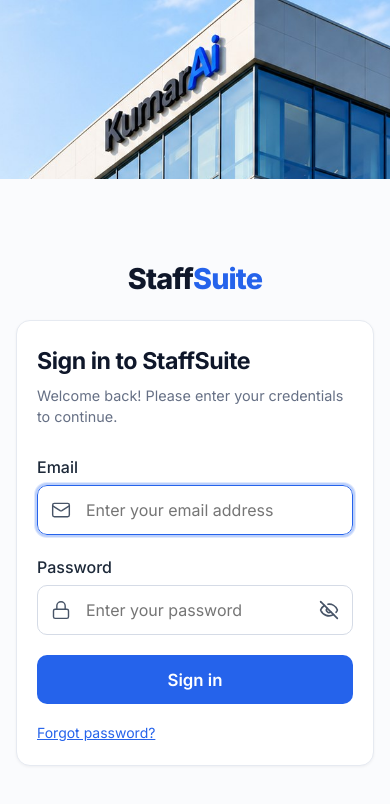
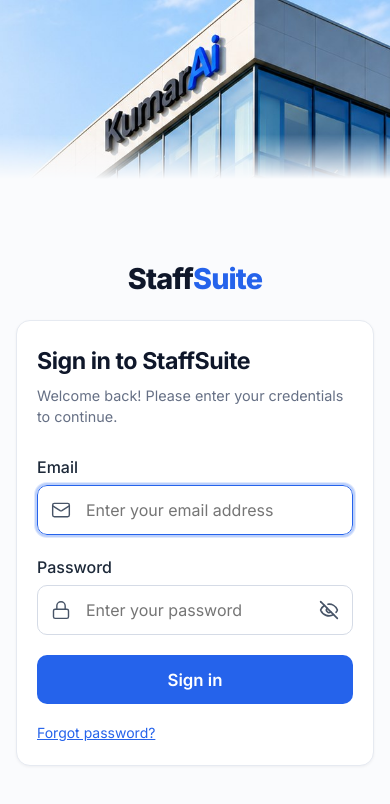
Before and after one commit to Deepak8260/StaffSuite---Employee-Management-HR-Operations-Platform, a React (Vite) app in the folder frontend/: page /login in a window 390 px wide. Shown: the top 804 px of the page. Built offline with nearby package versions, Linux system fonts and the light colour scheme.

Commit message:
Fade the login hero image into the form side instead of a hard edge

```diff
--- a/frontend/src/theme.css
+++ b/frontend/src/theme.css
@@ -318,8 +318,10 @@
 
 /* sign in / forgot / reset: product panel on the left, form card on the right.
    Sizes follow the window (width and height) so it fits laptops, zoomed browsers, tablets and phones. */
-.auth-shell { min-height: 100vh; min-height: 100dvh; display: grid; grid-template-columns: minmax(0, 1fr) minmax(0, 1fr); background: #fff; }
-.auth-hero { position: sticky; top: 0; align-self: start; height: 100vh; height: 100dvh; overflow: hidden; background: #b6d5f7; }
+.auth-shell { min-height: 100vh; min-height: 100dvh; display: grid; grid-template-columns: minmax(0, 1fr) minmax(0, 1fr); background: #fafbfd; }
+.auth-hero { position: sticky; top: 0; align-self: start; height: 100vh; height: 100dvh; overflow: hidden;
+  /* the picture fades into the form side instead of ending on a hard edge */
+  -webkit-mask-image: linear-gradient(to right, #000 80%, transparent 100%); mask-image: linear-gradient(to right, #000 80%, transparent 100%); }
 /* the picture carries the logo and text on its left side, so it is cropped from the right and bottom */
 .auth-hero img { display: block; width: 100%; height: 100%; object-fit: cover; object-position: left top; }
 .auth-panel { display: flex; align-items: center; justify-content: center; flex-direction: column; padding: clamp(1rem, 4vw, 2.5rem); background: #fafbfd; box-sizing: border-box; }
@@ -347,7 +349,8 @@
    so it is zoomed in on the building and the logo is shown above the form instead. */
 @media (max-width: 900px) {
   .auth-shell { display: flex; flex-direction: column; }
-  .auth-hero { position: relative; width: 100%; height: clamp(10rem, 46vw, 22rem); flex: none; }
+  .auth-hero { position: relative; width: 100%; height: clamp(10rem, 46vw, 22rem); flex: none;
+    -webkit-mask-image: linear-gradient(to bottom, #000 75%, transparent 100%); mask-image: linear-gradient(to bottom, #000 75%, transparent 100%); }
   .auth-hero img { position: absolute; right: 0; top: -56vw; width: 215%; max-width: none; height: auto; }
   .auth-panel { flex: 1; }
   .auth-mobile-logo { display: block; }
```
